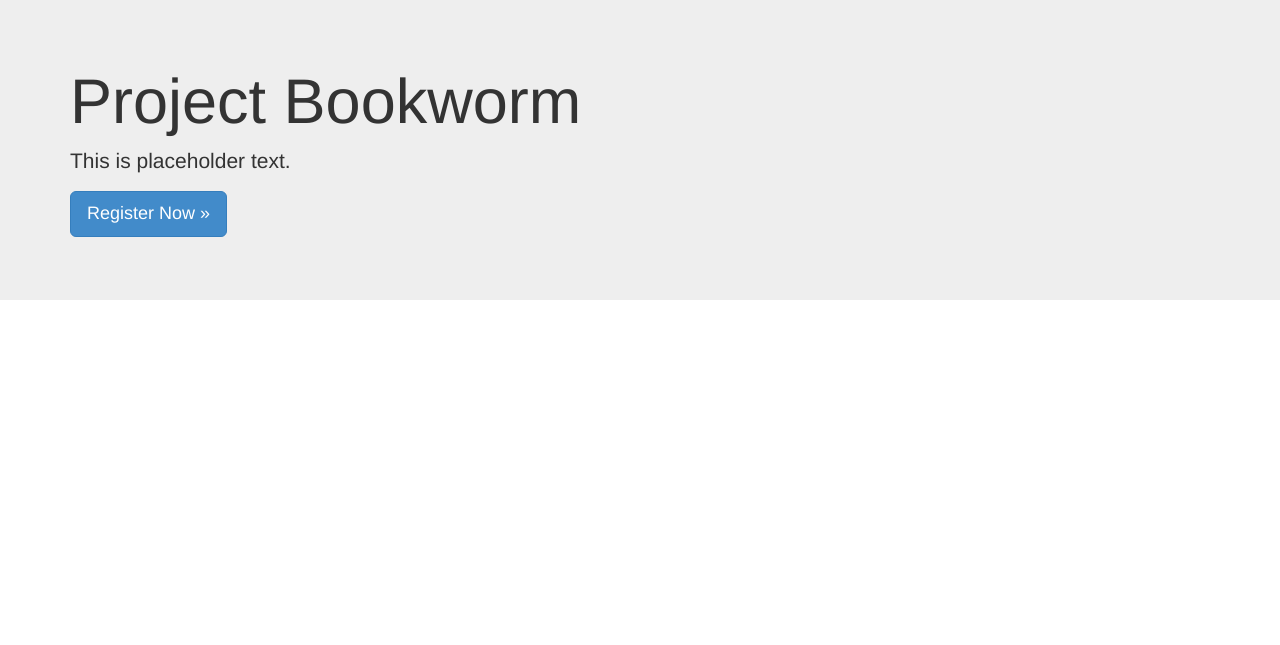
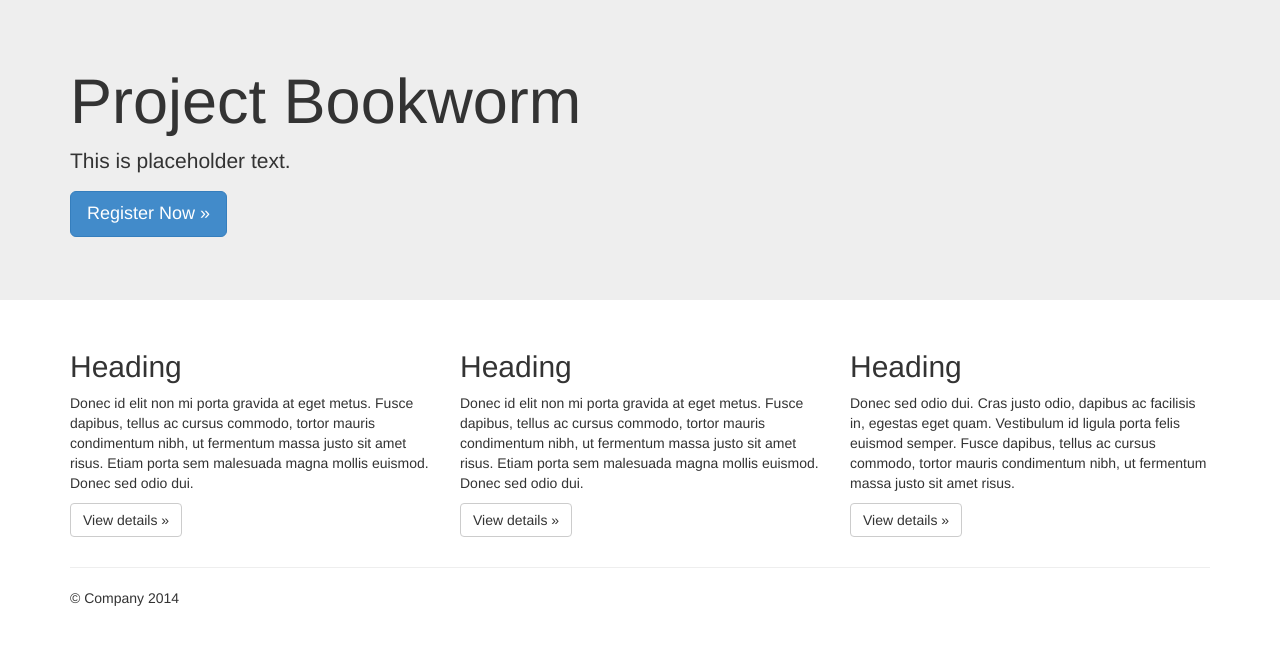
Before and after one commit to ehsu0407/cs411_bookworm, a Django app: page / in a window 1280 px wide. Shown: the part 51-696 px from the top of the page. Run offline with Django 3.2, Linux system fonts and the light colour scheme; some libraries are stand-ins or nearby versions.

Commit message:
Updated home.html, added serve.py

```diff
--- a/bookworm_app/templates/bookworm_app/home.html
+++ b/bookworm_app/templates/bookworm_app/home.html
@@ -38,30 +38,30 @@
   </div>
 </div>
 
-{#<div class="container">#}
-{#  <!-- Example row of columns -->#}
-{#  <div class="row">#}
-{#    <div class="col-md-4">#}
-{#      <h2>Heading</h2>#}
-{#      <p>Donec id elit non mi porta gravida at eget metus. Fusce dapibus, tellus ac cursus commodo, tortor mauris condimentum nibh, ut fermentum massa justo sit amet risus. Etiam porta sem malesuada magna mollis euismod. Donec sed odio dui. </p>#}
-{#      <p><a class="btn btn-default" href="#" role="button">View details &raquo;</a></p>#}
-{#    </div>#}
-{#    <div class="col-md-4">#}
-{#      <h2>Heading</h2>#}
-{#      <p>Donec id elit non mi porta gravida at eget metus. Fusce dapibus, tellus ac cursus commodo, tortor mauris condimentum nibh, ut fermentum massa justo sit amet risus. Etiam porta sem malesuada magna mollis euismod. Donec sed odio dui. </p>#}
-{#      <p><a class="btn btn-default" href="#" role="button">View details &raquo;</a></p>#}
-{#   </div>#}
-{#    <div class="col-md-4">#}
-{#      <h2>Heading</h2>#}
-{#      <p>Donec sed odio dui. Cras justo odio, dapibus ac facilisis in, egestas eget quam. Vestibulum id ligula porta felis euismod semper. Fusce dapibus, tellus ac cursus commodo, tortor mauris condimentum nibh, ut fermentum massa justo sit amet risus.</p>#}
-{#      <p><a class="btn btn-default" href="#" role="button">View details &raquo;</a></p>#}
-{#    </div>#}
-{#  </div>#}
-{##}
-{#  <hr>#}
-{##}
-{#  <footer>#}
-{#    <p>&copy; Company 2014</p>#}
-{#  </footer>#}
-{#</div> <!-- /container -->#}
+<div class="container">
+  <!-- Example row of columns -->
+  <div class="row">
+    <div class="col-md-4">
+      <h2>Heading</h2>
+      <p>Donec id elit non mi porta gravida at eget metus. Fusce dapibus, tellus ac cursus commodo, tortor mauris condimentum nibh, ut fermentum massa justo sit amet risus. Etiam porta sem malesuada magna mollis euismod. Donec sed odio dui. </p>
+      <p><a class="btn btn-default" href="#" role="button">View details &raquo;</a></p>
+    </div>
+    <div class="col-md-4">
+      <h2>Heading</h2>
+      <p>Donec id elit non mi porta gravida at eget metus. Fusce dapibus, tellus ac cursus commodo, tortor mauris condimentum nibh, ut fermentum massa justo sit amet risus. Etiam porta sem malesuada magna mollis euismod. Donec sed odio dui. </p>
+      <p><a class="btn btn-default" href="#" role="button">View details &raquo;</a></p>
+   </div>
+    <div class="col-md-4">
+      <h2>Heading</h2>
+      <p>Donec sed odio dui. Cras justo odio, dapibus ac facilisis in, egestas eget quam. Vestibulum id ligula porta felis euismod semper. Fusce dapibus, tellus ac cursus commodo, tortor mauris condimentum nibh, ut fermentum massa justo sit amet risus.</p>
+      <p><a class="btn btn-default" href="#" role="button">View details &raquo;</a></p>
+    </div>
+  </div>
+
+  <hr>
+
+  <footer>
+    <p>&copy; Company 2014</p>
+  </footer>
+</div> <!-- /container -->
 {% endblock %}
```
Also changed, not shown: db.sqlite3.
